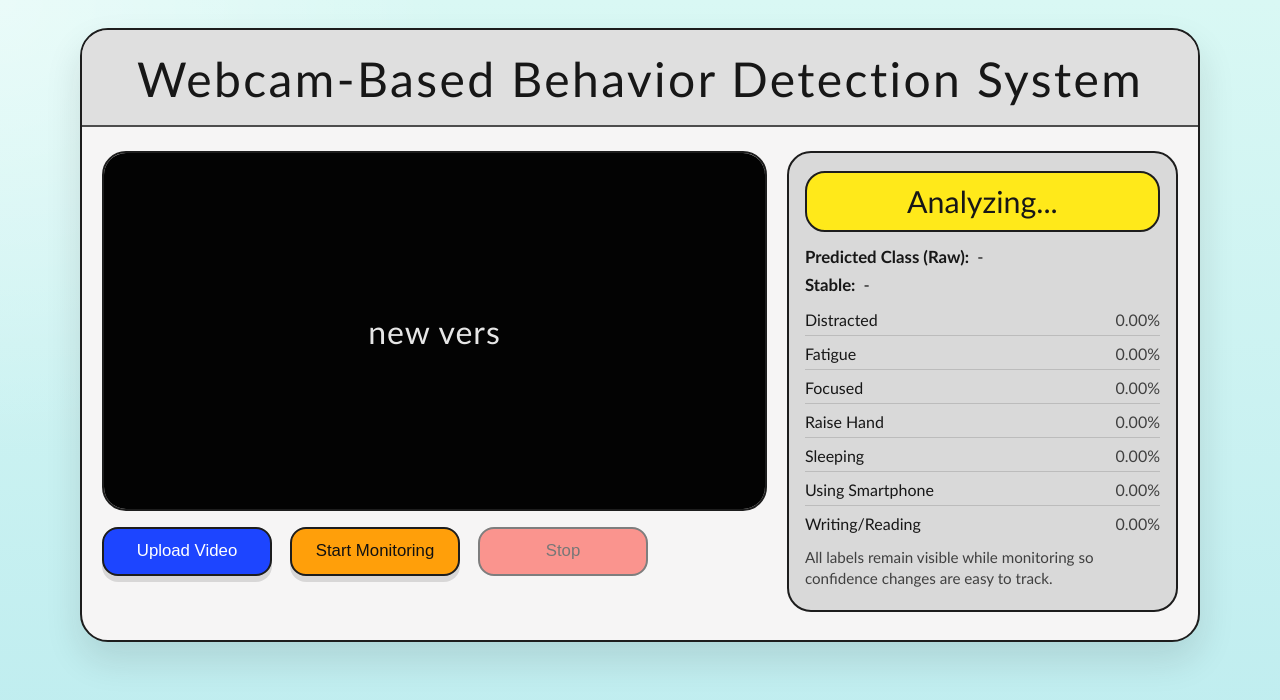
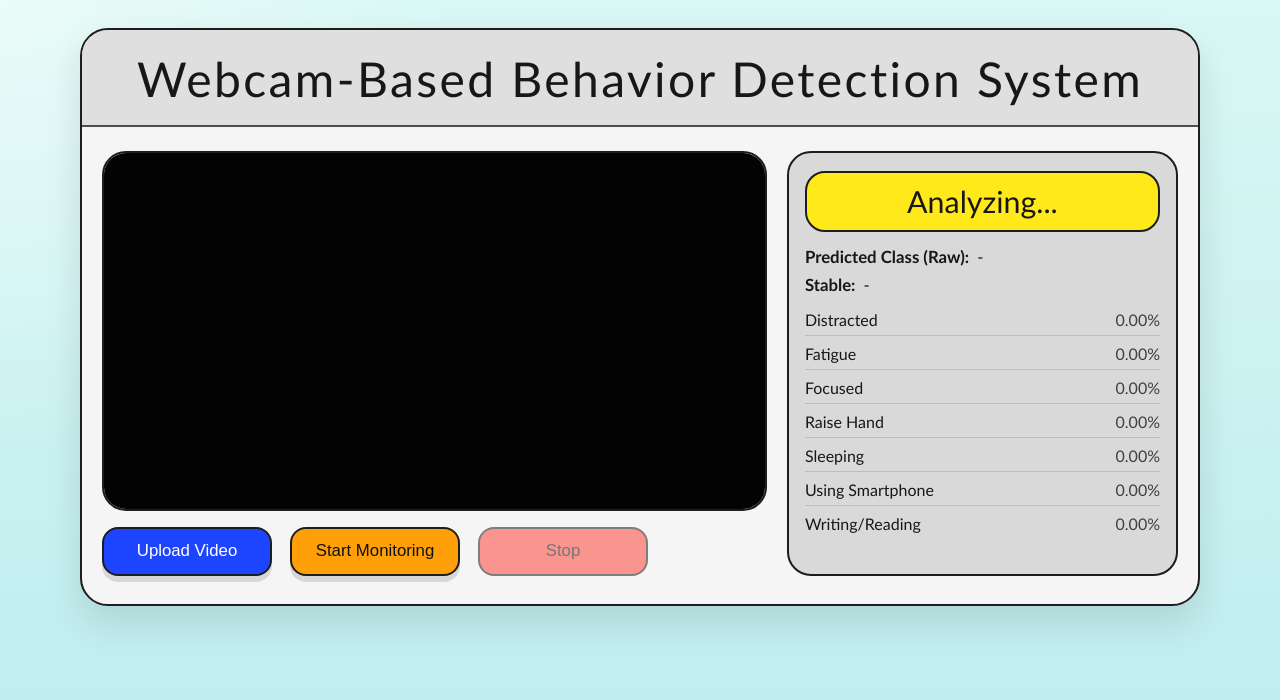
Before and after one commit to Amzuhe/behavior-detection, a Flask app: page / in a window 1280 px wide. Shown: the top 700 px of the page. Run offline with Flask 3, Linux system fonts and the light colour scheme; parts of the project's set-up code (start-up, migrations or seed data) failed here and were passed over.

Commit message:
Update index.html

```diff
--- a/DLProject/Code/templates/index.html
+++ b/DLProject/Code/templates/index.html
@@ -303,7 +303,7 @@
       <div class="media-area">
         <div class="screen-wrap">
           <video id="video" autoplay playsinline muted></video>
-          <div id="screenPlaceholder" class="screen-placeholder">NEW VERS</div>
+          <div id="screenPlaceholder" class="screen-placeholder"></div>
         </div>
 
         <canvas id="canvas" width="224" height="224" hidden></canvas>
@@ -331,7 +331,6 @@
         </div>
 
         <ul id="scoresList" class="scores-list"></ul>
-        <p class="helper">All labels remain visible while monitoring so confidence changes are easy to track.</p>
       </aside>
     </section>
   </main>
```
